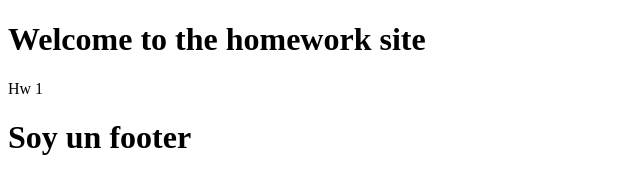
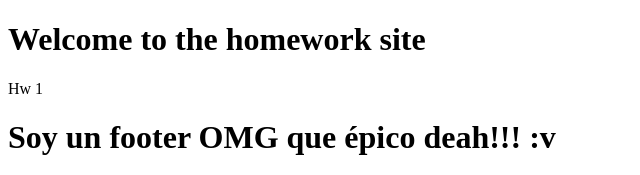
Before and after one commit to JavierSGonzalez/clase2GitHub, a plain HTML site: page index.html in a window 1280 px wide. Shown: the top 175 px of the page, without its empty margins (0-640 px from the left). Drawn offline with Linux system fonts and the light colour scheme.

Commit message:
✨Deahgit add .

```diff
--- a/index.html
+++ b/index.html
@@ -12,7 +12,7 @@
     <p>Hw 1</p>
 
     <footer>
-        <h1>Soy un footer</h1>
+        <h1>Soy un footer OMG que épico deah!!! :v</h1>
     </footer>
     <div>
         <img src="https://th.bing.com/th/id/OIP.35371y0pAE7G2MSrrAL8-gHaIW?rs=1&pid=ImgDetMain" alt="">
```
